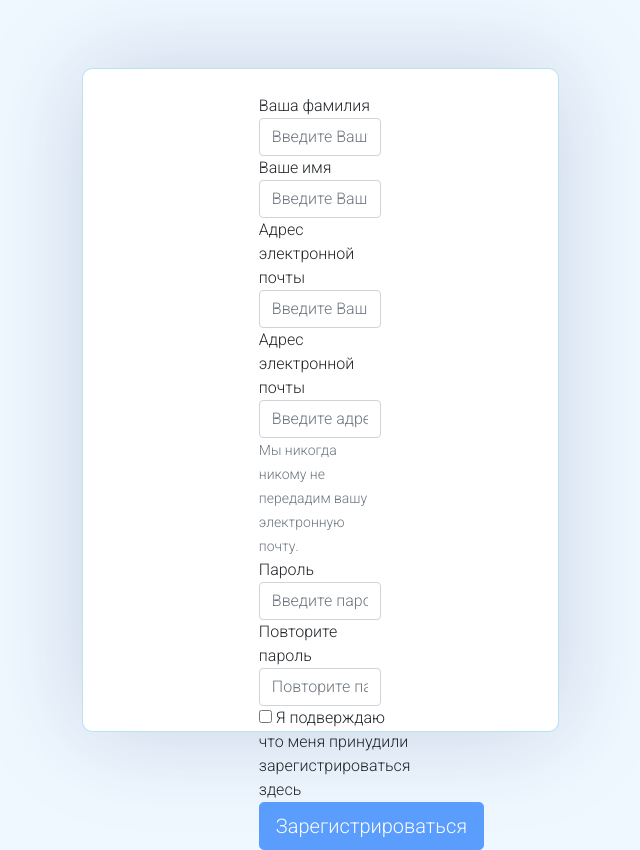
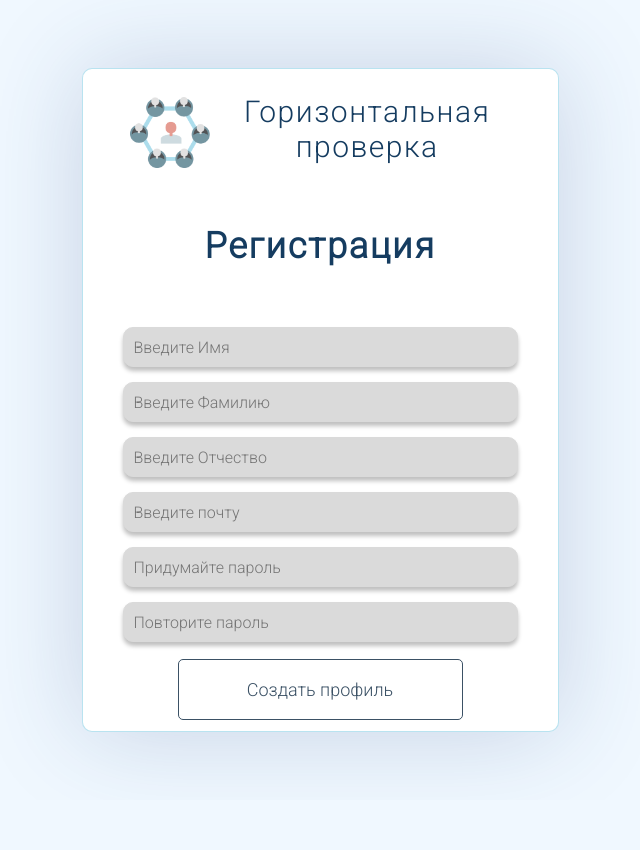
Before and after one commit to YuriSilenok/self-checking, a Flask app: page /sign-up in a window 1280 px wide. Shown: the whole page, without its empty margins (320-960 px from the left). After the commit the page ends 761 px from the top, so only its background shows below. Run offline with Flask 2, Linux system fonts and the light colour scheme.

Commit message:
Создание страницы регистрации, редактирование авторизации и добавление отдельного класса в стили

```diff
--- a/static/css/main.css
+++ b/static/css/main.css
@@ -22,7 +22,7 @@
     border-radius: 10px;
   }
   .container .title{
-    margin-bottom: 53px;
+    margin-bottom: 60px;
     position: relative;
     text-align: center;
     font-weight: bold;
@@ -45,6 +45,15 @@
     margin-bottom: 45px;
     width: calc(100% - 20px);
   }
+.input-boxreg{
+    display: flex;
+     flex-direction: column;
+     row-gap: 15px;
+    justify-content: space-around;
+    align-items: center;
+    width: calc(100% - 20px);
+    margin-bottom:5px;
+  }
   form .input-box span.details, p{
     display: block;
     font-weight: 500;
@@ -53,7 +62,7 @@
     letter-spacing: 0.05em;
     color: #153C60;
   }
-  .user-details .input-box input{
+  .user-details  input{
     width: 100%;
     height: 40px;
     outline: none;
@@ -106,10 +115,11 @@ a{
     box-sizing: border-box;
     border-radius: 10px;
     font-size: 20px;}
-.otstup29{
-  margin-top: 60px;}
+.otstup90{
+  margin-top: 80px;}
 .prof{
 font-size: 20px;
 line-height: 28px;
 color: #3B5165;
-margin-right: auto;}
+margin: auto;
+}
--- a/templates/sign-in.html
+++ b/templates/sign-in.html
@@ -16,7 +16,7 @@
         <a href="">восстановить доступ</a>
     </div>
 </form>
-<div class="input-box otstup29">
+<div class="input-box otstup90">
     <p class="prof">Нет профиля?</p>
     <button class="registrbutton" onclick="window.location.href='{{ url_for('sign-up') }}'">Регистрация</button>
 </div>
--- a/templates/sign-up.html
+++ b/templates/sign-up.html
@@ -1,60 +1,22 @@
-{% extends 'base.html' %}
-
+{% extends 'sign.html' %}
+{% block formtitel %}Регистрация{% endblock %}
+{% block formcontent %}
 {% block scripts %}
 <script language="JavaScript" type="text/javascript" src={{url_for('static', filename='js/registration.js' )}}></script>
 {% endblock %}
-
-
-{% block body %}
-<div class="container">
-    <div class="row">
-        <div class="col-lg-4"></div>
-        <div class="col-lg-4">
-            <form method="POST">
-                <div class="form-group">
-                    <label for="last_name">Ваша фамилия</label>
-                    <input type="text" class="form-control" id="last_name" name="last_name"
-                           placeholder="Введите Вашу фамилию" required="required">
-                </div>
-                <div class="form-group">
-                    <label for="first_name">Ваше имя</label>
-                    <input type="text" class="form-control" id="first_name" name="first_name"
-                           placeholder="Введите Ваше имя" required="required">
-                </div>
-                <div class="form-group">
-                    <label for="middle_name">Адрес электронной почты</label>
-                    <input type="text" class="form-control" id="middle_name" name="middle_name"
-                           placeholder="Введите Ваше отчество">
-                </div>
-                <div class="form-group">
-                    <label for="email">Адрес электронной почты</label>
-                    <input type="email" class="form-control" id="email" name="email" aria-describedby="email_help"
-                           placeholder="Введите адрес электнно почты" required="required">
-                    <small id="email_help" class="from-text text-muted">Мы никогда никому не передадим вашу электронную
-                        почту.</small>
-                </div>
-                <div class="form-group">
-                    <label for="password1">Пароль</label>
-                    <input type="password" class="form-control" id="password1" name="password"
-                           placeholder="Введите пароль" required="required">
-                </div>
-                <div class="form-group">
-                    <label for="password2">Повторите пароль</label>
-                    <input type="password" class="form-control" id="password2" placeholder="Повторите пароль"
-                           required="required">
-                </div>
-                <div class="form-group">
-                    <label class="form-check-label"><input type="checkbox" required="required"> Я подверждаю что меня
-                        принудили зарегистрироваться здесь</label>
-                </div>
-                <div class="form-group">
-                    <button disabled="True" type="submit" id="btn_reg" class="btn btn-primary btn-lg">
-                        Зарегистрироваться
-                    </button>
-                </div>
-
-            </form>
+ <form action="#">
+        <div class="user-details">
+          <div class="input-boxreg">
+            <input type="text" placeholder="Введите Имя" required id="first_name" name="first_name">
+            <input type="text" placeholder="Введите Фамилию" required id="last_name" name="last_name">
+            <input type="text" placeholder="Введите Отчество" required id="middle_name" name="middle_name">
+            <input type="email" placeholder="Введите почту" id="email" name="email" aria-describedby="email_help" required>
+            <input type="password" placeholder="Придумайте пароль" required id="password1" name="password">
+            <input type="password" placeholder="Повторите пароль" required id="password2" >
+          </div>
         </div>
-    </div>
-</div>
+        <div class="button">
+          <input type="submit" value= "Создать профиль" id="btn_reg">
+        </div>
+      </form>
 {% endblock %}
```
